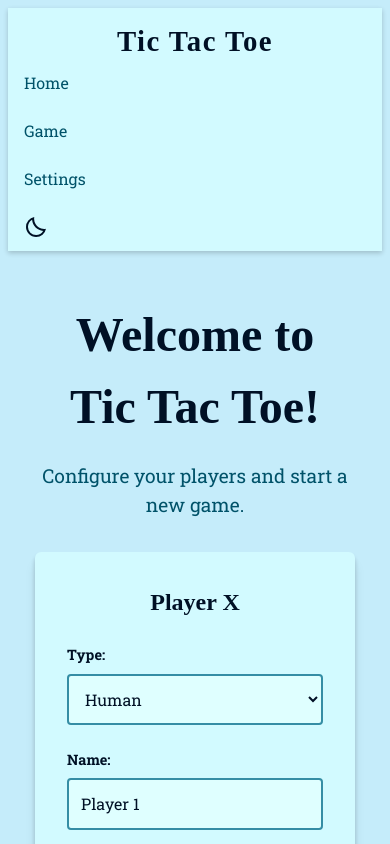
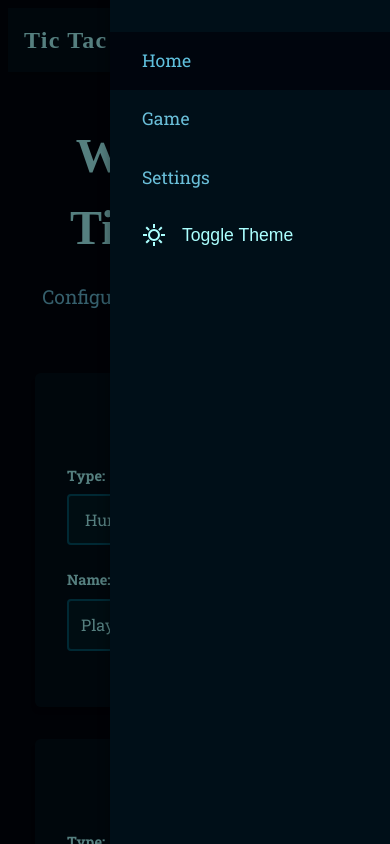
Before and after one commit to NickC64/tic-tac-toe, a React (Vite) app: page / in a window 390 px wide. Both pictures are taken after a click on the button "Toggle menu". Shown: the top 844 px of the page. Built offline with nearby package versions, Linux system fonts and the light colour scheme; a web font is replaced by a local one.

Commit message:
feat: hamburger menu on small screens

```diff
--- a/src/components/Navbar.jsx
+++ b/src/components/Navbar.jsx
@@ -1,15 +1,25 @@
 import { NavLink } from "react-router";
+import { useState } from "react";
 import "../routes/navbar.scss";
 import { useGameConfig } from '../core/GameConfig.jsx';
 
 export default function NavBar() {
     const { theme, toggleTheme, isLightMode } = useGameConfig();
+    const [isMobileMenuOpen, setIsMobileMenuOpen] = useState(false);
 
     // Use isLightMode from GameConfig, with fallback for backward compatibility
     const isLightTheme = isLightMode !== undefined ? isLightMode : theme === 'light';
 
     const handleThemeToggle = () => {
         toggleTheme();
+    };
+
+    const handleMobileMenuToggle = () => {
+        setIsMobileMenuOpen(!isMobileMenuOpen);
+    };
+
+    const handleNavLinkClick = () => {
+        setIsMobileMenuOpen(false);
     };
 
     // Show light theme icon (sun) when in dark mode, dark theme icon (moon) when in light mode
@@ -27,8 +37,22 @@ export default function NavBar() {
 
     return (
         <nav className="navbar">
-            <h1 className="navbar-title"><a className="navbar-title-link" href="/">Tic Tac Toe</a></h1>
-            <ul className="navbar-links">
+            <div className="navbar-header">
+                <h1 className="navbar-title"><a className="navbar-title-link" href="/">Tic Tac Toe</a></h1>
+                <button
+                    className="mobile-menu-toggle"
+                    onClick={handleMobileMenuToggle}
+                    aria-label="Toggle menu"
+                    aria-expanded={isMobileMenuOpen}
+                >
+                    <svg xmlns="http://www.w3.org/2000/svg" height="24px" viewBox="0 -960 960 960" width="24px" fill="currentColor" className="menu-icon">
+                        <path d="M120-240v-80h720v80H120Zm0-200v-80h720v80H120Zm0-200v-80h720v80H120Z"/>
+                    </svg>
+                </button>
+            </div>
+
+            {/* Desktop menu */}
+            <ul className="navbar-links desktop-menu">
                 <li>
                     <NavLink to={"/"} end>Home</NavLink>
                 </li>
@@ -44,6 +68,29 @@ export default function NavBar() {
                     </button>
                 </li>
             </ul>
+
+            {/* Mobile slide-in menu */}
+            <div className={`mobile-menu-overlay ${isMobileMenuOpen ? 'open' : ''}`} onClick={handleMobileMenuToggle}>
+                <div className={`mobile-menu ${isMobileMenuOpen ? 'open' : ''}`} onClick={(e) => e.stopPropagation()}>
+                    <ul className="mobile-menu-links">
+                        <li>
+                            <NavLink to={"/"} end onClick={handleNavLinkClick}>Home</NavLink>
+                        </li>
+                        <li>
+                            <NavLink to={"/game"} onClick={handleNavLinkClick}>Game</NavLink>
+                        </li>
+                        <li>
+                            <NavLink to={"/settings"} onClick={handleNavLinkClick}>Settings</NavLink>
+                        </li>
+                        <li>
+                            <button id="theme-toggle-mobile" onClick={handleThemeToggle} aria-label="Toggle theme">
+                                {isLightTheme ? <DarkThemeIcon /> : <LightThemeIcon />}
+                                <span>Toggle Theme</span>
+                            </button>
+                        </li>
+                    </ul>
+                </div>
+            </div>
         </nav>
     );
 }
--- a/src/routes/navbar.scss
+++ b/src/routes/navbar.scss
@@ -14,12 +14,41 @@
   margin: 0 auto;
   width: 100%;
 
+  .navbar-header {
+    display: flex;
+    justify-content: space-between;
+    align-items: center;
+    width: 100%;
+  }
+
   .navbar-title {
     font-family: var(--font-heading);
     font-size: 2rem;
     color: var(--text);
     margin: 0;
     letter-spacing: 0.05em;
+  }
+
+  .mobile-menu-toggle {
+    display: none;
+    border: none;
+    background: transparent;
+    color: var(--text);
+    cursor: pointer;
+    padding: 0.5rem;
+    border-radius: 4px;
+    transition: background-color 0.2s;
+
+    &:hover {
+      background-color: var(--bg-light);
+    }
+
+    .menu-icon {
+      width: 24px;
+      height: 24px;
+      display: block;
+      color: var(--text);
+    }
   }
 
   .navbar-links {
@@ -43,6 +72,10 @@
         align-items: center;
 
         &:hover {
+          color: var(--primary);
+        }
+
+        &.active {
           color: var(--primary);
         }
       }
@@ -76,33 +109,132 @@
     }
   }
 
-  @media (max-width: 768px) {
-    flex-direction: column;
-    gap: 0.5rem;
-    padding: 0.75rem 1rem;
+  // Mobile menu overlay
+  .mobile-menu-overlay {
+    display: none;
+    position: fixed;
+    top: 0;
+    left: 0;
+    right: 0;
+    bottom: 0;
+    background-color: rgba(0, 0, 0, 0.5);
+    z-index: 999;
+    opacity: 0;
+    visibility: hidden;
+    transition: opacity 0.3s ease, visibility 0.3s ease;
 
-    .navbar-title {
-      font-size: 1.8rem;
-      text-align: center;
+    &.open {
+      opacity: 1;
+      visibility: visible;
+    }
+  }
+
+  // Mobile slide-in menu
+  .mobile-menu {
+    position: fixed;
+    top: 0;
+    right: -100%;
+    width: 280px;
+    max-width: 80vw;
+    height: 100vh;
+    background-color: var(--bg);
+    box-shadow: -2px 0 10px rgba(0, 0, 0, 0.3);
+    z-index: 1000;
+    transition: right 0.3s ease;
+    overflow-y: auto;
+
+    &.open {
+      right: 0;
     }
 
-    .navbar-links {
-      width: 100%;
-      justify-content: center;
-      flex-wrap: wrap;
+    .mobile-menu-links {
+      list-style: none;
+      margin: 0;
+      padding: 2rem 0;
+      display: flex;
+      flex-direction: column;
 
       li {
+        display: flex;
+        align-items: center;
         width: 100%;
-        text-align: center;
 
-        a, button {
-          display: inline-block;
+        a {
+          text-decoration: none;
+          color: var(--text-muted);
+          font-size: 1.1rem;
+          padding: 1rem 2rem;
+          width: 100%;
+          transition: background-color 0.2s, color 0.2s;
+          display: flex;
+          align-items: center;
+
+          &:hover {
+            background-color: var(--bg-light);
+            color: var(--primary);
+          }
+
+          &.active {
+            background-color: var(--bg-dark);
+            color: var(--primary);
+          }
         }
 
         button {
+          border: none;
+          background: transparent;
+          color: var(--text);
+          font-size: 1.1rem;
+          padding: 1rem 2rem;
           width: 100%;
+          text-align: left;
+          cursor: pointer;
+          transition: background-color 0.2s, color 0.2s;
+          display: flex;
+          align-items: center;
+          gap: 1rem;
+
+          &:hover {
+            background-color: var(--bg-light);
+            color: var(--primary);
+          }
+
+          .theme-icon {
+            width: 24px;
+            height: 24px;
+            color: var(--text);
+            display: block;
+          }
+
+          span {
+            flex: 1;
+          }
         }
       }
     }
   }
+
+  @media (max-width: 768px) {
+    padding: 0.75rem 1rem;
+
+    .navbar-header {
+      width: 100%;
+    }
+
+    .navbar-title {
+      font-size: 1.5rem;
+    }
+
+    .mobile-menu-toggle {
+      display: block;
+    }
+
+    .desktop-menu {
+      display: none;
+    }
+
+    .mobile-menu-overlay {
+      display: block;
+    }
+  }
 }
```
Also changed, not shown: src/assets/menu_bar.svg (added).
